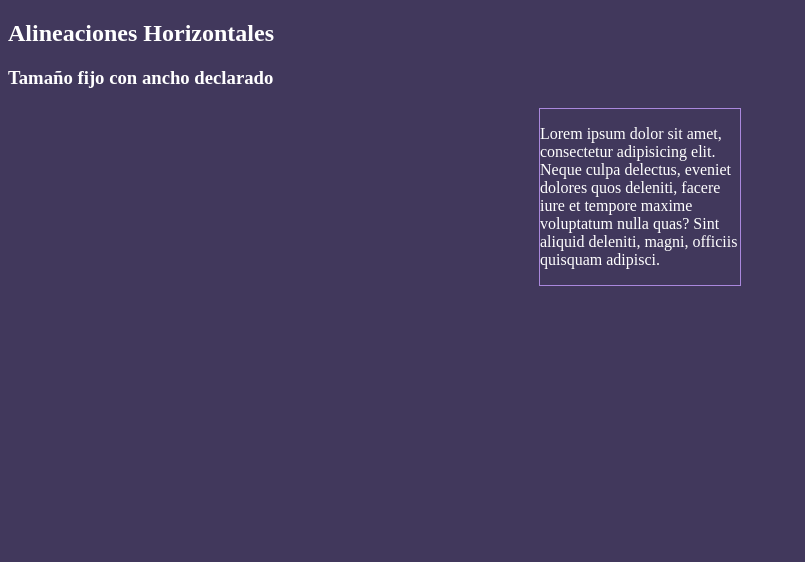
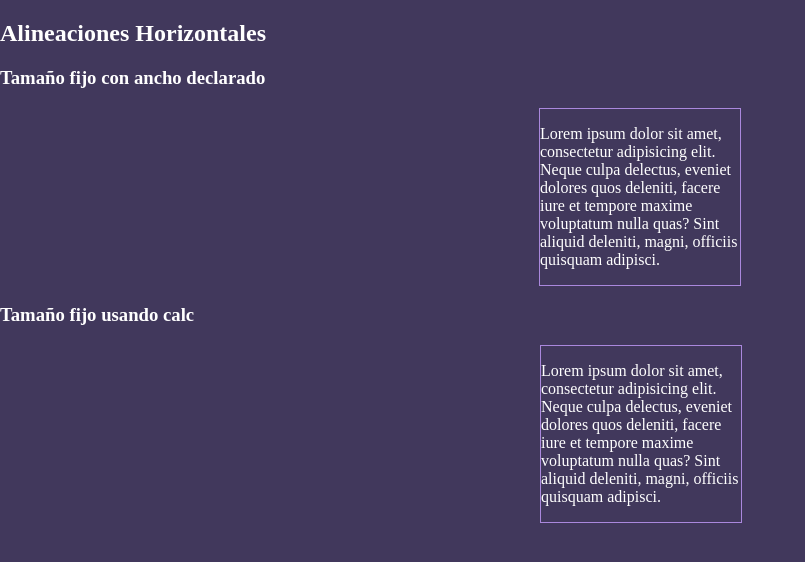
Before and after one commit to JoseCrz/dwo-alineacion, a plain HTML site: page index.html in a window 1280 px wide. Shown: the whole page, without its empty margins (0-805 px from the left). Drawn offline with Linux system fonts and the light colour scheme.

Commit message:
Alineado tamaño fijo usando calc

```diff
--- a/css/style.css
+++ b/css/style.css
@@ -1,6 +1,7 @@
 body {
   background: #41385C;
   color: white;
+  margin: 0;
 }
 
 .caja {
@@ -12,3 +13,8 @@ body {
 .tipo-a {
   margin: 0 auto;
 }
+
+.tipo-b {
+  /*no funciona bien con safari*/
+  margin-left: calc(100vw / 2 - 100px)
+}
--- a/index.html
+++ b/index.html
@@ -12,5 +12,9 @@
     <div class="caja tipo-a">
       <p>Lorem ipsum dolor sit amet, consectetur adipisicing elit. Neque culpa delectus, eveniet dolores quos deleniti, facere iure et tempore maxime voluptatum nulla quas? Sint aliquid deleniti, magni, officiis quisquam adipisci.</p>
     </div>
+    <h3>Tamaño fijo usando calc</h3>
+    <div class="caja tipo-b">
+      <p>Lorem ipsum dolor sit amet, consectetur adipisicing elit. Neque culpa delectus, eveniet dolores quos deleniti, facere iure et tempore maxime voluptatum nulla quas? Sint aliquid deleniti, magni, officiis quisquam adipisci.</p>
+    </div>
   </body>
 </html>
```
